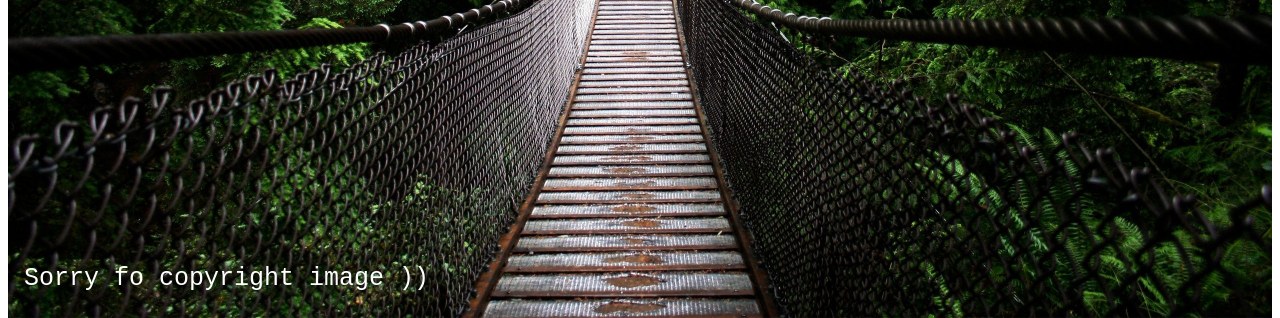
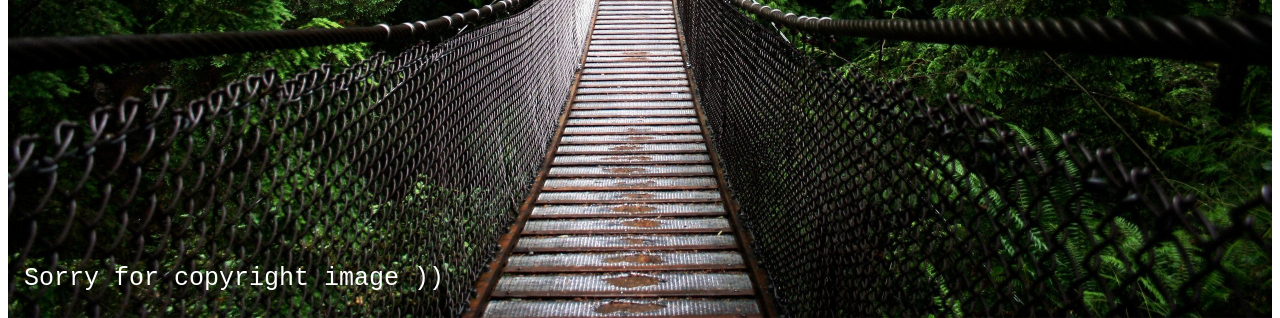
Before and after one commit to dreadnought11/comingsoon, a plain HTML site: page index.html in a window 1280 px wide. Shown: the part 490-808 px from the top of the page. Drawn offline with Linux system fonts and the light colour scheme.

Commit message:
Update index.html

```diff
--- a/index.html
+++ b/index.html
@@ -18,7 +18,7 @@
             <p id="demo" style="font-size:30px"></p>
         </div>
         <div class="bottomleft">
-            <p>Sorry fo copyright image ))</p>
+            <p>Sorry for copyright image ))</p>
         </div>
     </div>
 </body>
```
